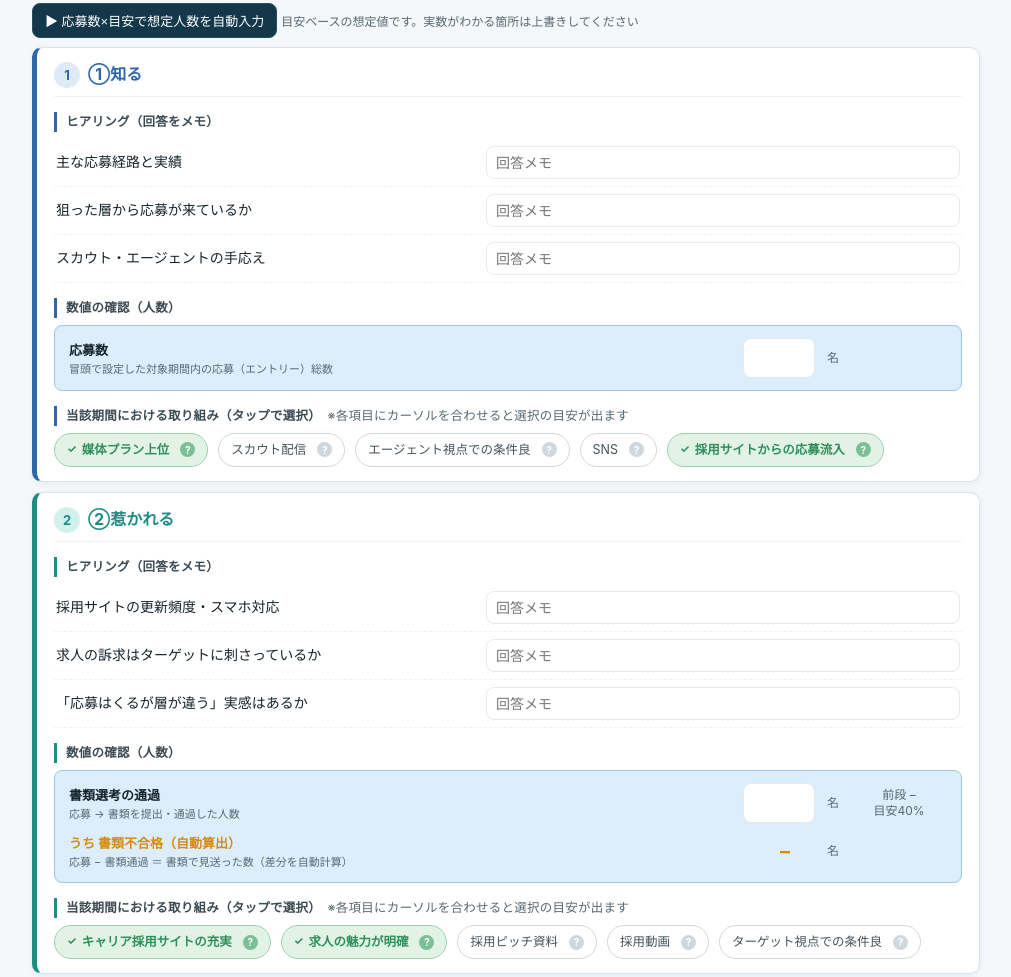
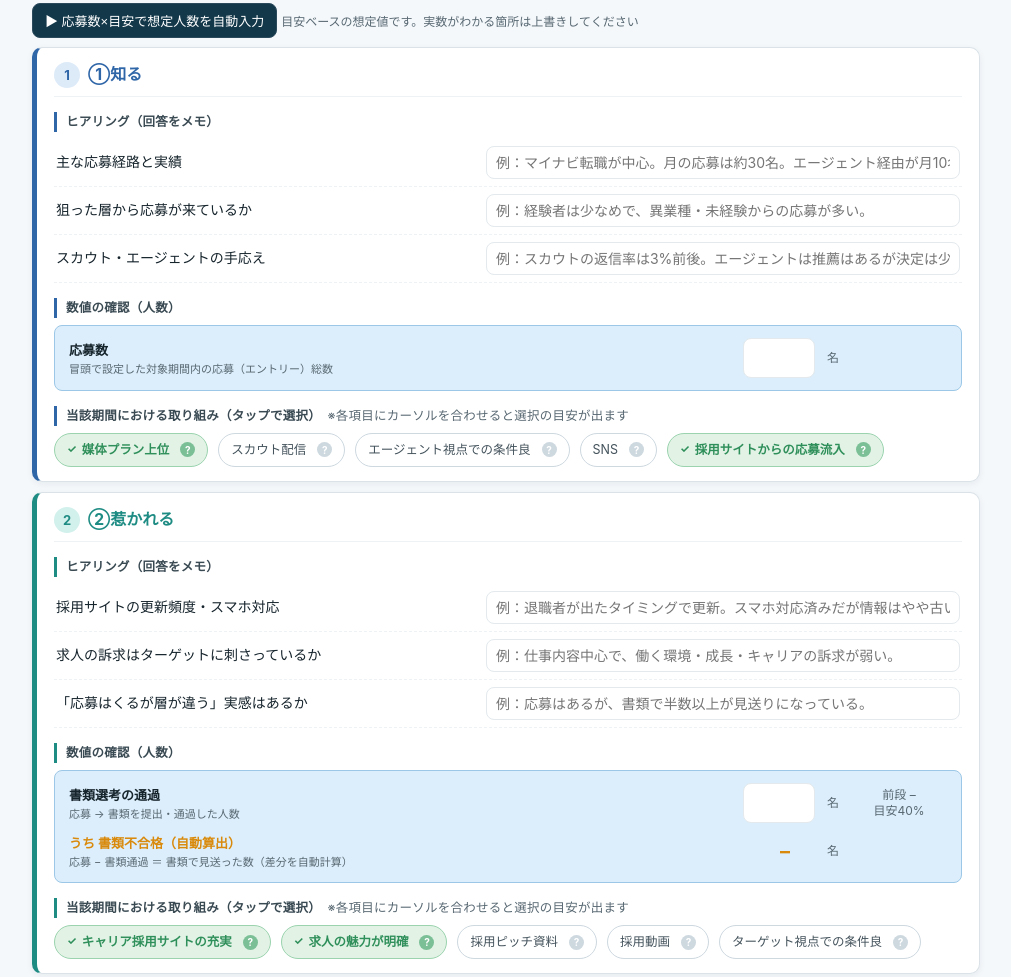
Before and after one commit to teiruri/fan-recruit-diagnosis, a plain HTML site: page index.html in a window 1280 px wide. Shown: the part 2484-3461 px from the top of the page, without its empty margins (134-1145 px from the left). Drawn offline with Linux system fonts and the light colour scheme.

Commit message:
各ステップの回答メモ欄にグレーの回答例プレースホルダーを追加(入力で消える)
Co-Authored-By: Claude Opus 4.8 <noreply@anthropic.com>

```diff
--- a/index.html
+++ b/index.html
@@ -402,11 +402,16 @@ var STC=["#2F66A8","#1F8C84","#6A5BAE","#B9822A","#BD5E80"];
 var STP=["#DDEAF8","#D2F0EC","#E8E3F6","#FBEDD3","#FAE1EA"];
 /* FANサイクル各ステップ：定性ヒアリング（メモ）＋取り組みチップ */
 var hpoints=[
- {pts:["主な応募経路と実績","狙った層から応募が来ているか","スカウト・エージェントの手応え"]},
- {pts:["採用サイトの更新頻度・スマホ対応","求人の訴求はターゲットに刺さっているか","「応募はくるが層が違う」実感はあるか"]},
- {pts:["応募〜初回連絡のスピード","面接官の惹きつけ・体制","選考中に辞退される理由を把握できていますか？"]},
- {pts:["辞退理由で多いもの（競合／条件／家族）","オファー面談・条件提示の仕方","クロージング施策の有無"]},
- {pts:["入社後フォロー・オンボーディング","早期離職・定着の実感","リファラル（紹介）の有無"]}
+ {pts:["主な応募経路と実績","狙った層から応募が来ているか","スカウト・エージェントの手応え"],
+  ex:["例：マイナビ転職が中心。月の応募は約30名。エージェント経由が月10名程度。","例：経験者は少なめで、異業種・未経験からの応募が多い。","例：スカウトの返信率は3%前後。エージェントは推薦はあるが決定は少ない。"]},
+ {pts:["採用サイトの更新頻度・スマホ対応","求人の訴求はターゲットに刺さっているか","「応募はくるが層が違う」実感はあるか"],
+  ex:["例：退職者が出たタイミングで更新。スマホ対応済みだが情報はやや古い。","例：仕事内容中心で、働く環境・成長・キャリアの訴求が弱い。","例：応募はあるが、書類で半数以上が見送りになっている。"]},
+ {pts:["応募〜初回連絡のスピード","面接官の惹きつけ・体制","選考中に辞退される理由を把握できていますか？"],
+  ex:["例：担当により差があり、2〜3営業日かかることがある。","例：現場任せで、面接官により魅力づけにばらつきがある。","例：辞退理由は個別に聞けておらず、他社決定が多い印象。"]},
+ {pts:["辞退理由で多いもの（競合／条件／家族）","オファー面談・条件提示の仕方","クロージング施策の有無"],
+  ex:["例：他社competingと年収・条件面が多い。","例：内定通知のみで、対面のオファー面談は行っていない。","例：特になし。条件提示のみで意思確認している。"]},
+ {pts:["入社後フォロー・オンボーディング","早期離職・定着の実感","リファラル（紹介）の有無"],
+  ex:["例：OJT中心で、体系的なオンボーディングは未整備。","例：入社1年以内の離職が一定数ある。","例：制度はなく、社員紹介はほとんど発生していない。"]}
 ];
 var steps=[
  {name:"知る",tog:["媒体プラン上位","スカウト配信","エージェント視点での条件良","SNS","採用サイトからの応募流入"],on:[1,0,0,0,1],crit:["主要媒体で上位掲載・特集枠を活用できている状態","スカウト／ダイレクトを定期運用し返信が来ている状態","紹介会社が推薦しやすい条件・関係を築けている状態","採用目的のSNS発信を継続できている状態","自社採用サイト経由の応募が一定数ある状態"]},
@@ -494,7 +499,7 @@ function renderSurvey(){
   if(fnd||ins){h+='<div class="svfind">';if(fnd)h+='<div class="svfrow"><span class="svflbl">WEB所見</span><span>'+esc(fnd)+'</span></div>';if(ins)h+='<div class="svfrow"><span class="svflbl svflbl2">気づき</span><span>'+esc(ins)+'</span></div>';h+='</div>';}
   if(ask)h+='<div class="cs-script prep-only" style="--pc:'+pc+'"><b style="color:'+pc+'">🗣 こう聞く（担当者メモ・商談中は非表示）：</b>'+esc(ask)+'</div>';
   h+='<div class="svsub">ヒアリング（回答をメモ）</div>';
-  h+=hpoints[i].pts.map(function(p,j){var key=i+"_"+j;return '<div class="svq"><span>'+p+'</span><input type="text" class="hpnote" data-hp="'+key+'" placeholder="回答メモ" value="'+esc(hpnotes[key]||"")+'"></div>';}).join("");
+  h+=hpoints[i].pts.map(function(p,j){var key=i+"_"+j,ph=(hpoints[i].ex&&hpoints[i].ex[j])||"回答メモ";return '<div class="svq"><span>'+p+'</span><input type="text" class="hpnote" data-hp="'+key+'" placeholder="'+esc(ph)+'" value="'+esc(hpnotes[key]||"")+'"></div>';}).join("");
   var keysHere=act.filter(function(dd){return KEYSTEP[dd.k]===i;});
   if(keysHere.length||(i===1&&cfg.doc)){
    h+='<div class="svsub">数値の確認（人数）</div><div class="svnums">';
```
